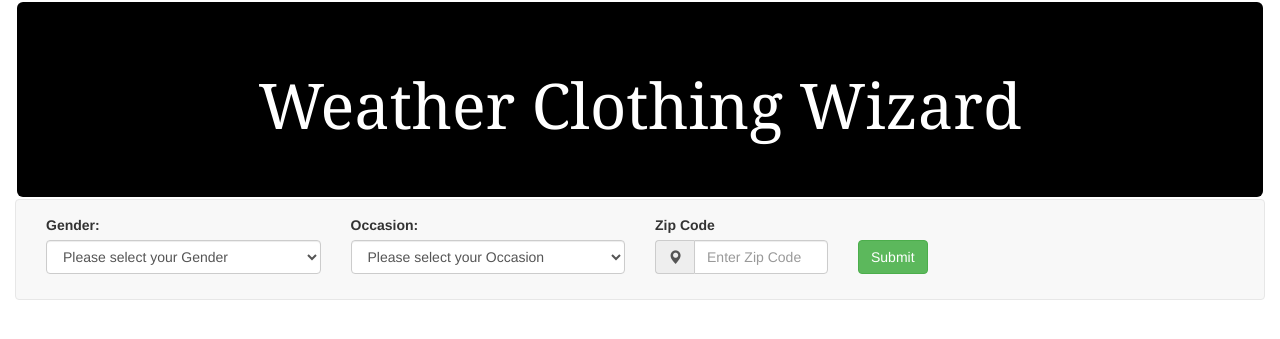
After one commit to sunita321/weatherclothingwizard, a PHP site: page /WeatherClothingWizard.html in a window 1280 px wide. The commit adds this page. Shown: the top 339 px of the page. Run offline with PHP 8.4, Linux system fonts and the light colour scheme.

Commit message:
Created form input for gender occasion and zipcode

```diff
--- a/Assets/css/style.css
+++ b/Assets/css/style.css
@@ -5,3 +5,13 @@
 	font-family: Georgia,serif;
 	margin: 2px;
 	}
+
+.member{
+	float: right;
+}
+
+#wizard-search{
+	margin-top: 25px;
+
+	margin-bottom: 10px;
+}
--- /dev/null
+++ b/WeatherClothingWizard.html
@@ -0,0 +1,98 @@
+<!DOCTYPE html>
+<html>
+<head>
+  <meta charset="utf-8">
+  <meta http-equiv="X-UA-Compatible" content="IE=edge">
+  <meta name="viewport" content="width=device-width, initial-scale=1">
+
+
+  <link rel="stylesheet" href="https://maxcdn.bootstrapcdn.com/bootstrap/3.3.7/css/bootstrap.min.css" integrity="sha384-BVYiiSIFeK1dGmJRAkycuHAHRg32OmUcww7on3RYdg4Va+PmSTsz/K68vbdEjh4u" crossorigin="anonymous">
+
+  <link rel="stylesheet" type="text/css" href="assets/css/style.css">
+  <title>Weather Clothing Wizard</title>
+</head>
+<body>
+<div class="container-fluid">
+
+      <div class="jumbotron" id="header">
+       <h1>Weather Clothing Wizard</h1>
+      </div>
+
+  <nav class="navbar navbar-default">
+  <div class="container-fluid">
+    <!-- Brand and toggle get grouped for better mobile display -->
+    <div class="navbar-header">
+      <button type="button" class="navbar-toggle collapsed" data-toggle="collapse" data-target="#bs-example-navbar-collapse-1" aria-expanded="false">
+        <span class="sr-only">Toggle navigation</span>
+        <span class="icon-bar"></span>
+        <span class="icon-bar"></span>
+        <span class="icon-bar"></span>
+      </button>
+      <!--<a class="navbar-brand" href="#">Brand</a>-->
+    </div>
+
+    <!-- Collect the nav links, forms, and other content for toggling -->
+
+  <form role="form">
+
+      <div class="form-group">
+       <div class="col-sm-3">
+          <label for="gender">Gender:</label>
+            <select class="form-control" id="gender-input">
+              <option value="" selected disabled>Please select your Gender</option>
+              <option value="male">Male</option>
+              <option value="female">Female</option>
+            </select>
+      </div>
+      </div>
+      <div class="form-group">
+      <div class="col-sm-3">
+          <label for="occasion">Occasion:</label>
+            <select class="form-control" id="occasion-input">
+            <option value="" selected disabled>Please select your Occasion</option>
+              <option value="business">Business</option>
+              <option value="casual">Casual</option>
+            </select>
+      </div>
+      </div>
+
+
+     <!-- Zipcode input-->
+
+    <div class="form-group">
+    <div class="col-sm-2">
+    <label for="zipcode">Zip Code</label>
+    <div class="input-group">
+      <span class="input-group-addon"><i class="glyphicon glyphicon-map-marker"></i></span>
+      <input class="form-control" id="zip-form" placeholder="Enter Zip Code" type="text" pattern="^[0-9]{5}(?:-[0-9]{4})?$" required>
+    </div>
+    </div>
+
+    <div class="form-group">
+    <div class="col-sm-2">
+      <button class="btn btn-success" id="wizard-search" type="submit">Submit</button>
+    </div>
+    </div>
+
+
+ </form>
+
+
+
+
+<div class="container-fluid" id="infoContainer">
+
+
+</div>
+</div>
+
+
+  <script src="https://ajax.googleapis.com/ajax/libs/jquery/1.12.4/jquery.min.js"></script>
+
+  <script src="https://maxcdn.bootstrapcdn.com/bootstrap/3.3.7/js/bootstrap.min.js" integrity="sha384-Tc5IQib027qvyjSMfHjOMaLkfuWVxZxUPnCJA7l2mCWNIpG9mGCD8wGNIcPD7Txa" crossorigin="anonymous"></script>
+
+
+  <script src="submit.js"></script>
+
+</body>
+</html>
--- /dev/null
+++ b/submit.js
@@ -0,0 +1,17 @@
+$(document).ready(function()
+{
+	$("#wizard-search").on("click", function()
+	{
+		var gender = $('#gender-input').val();
+		console.log(gender);
+
+		var occasion = $('#occasion-input').val();
+		console.log(occasion);
+
+		var zipcode = $('#zip-form').val();
+		console.log(zipcode);
+
+		return false;
+	})
+
+});
```
